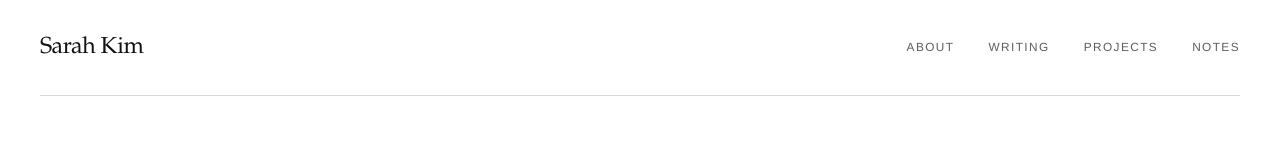
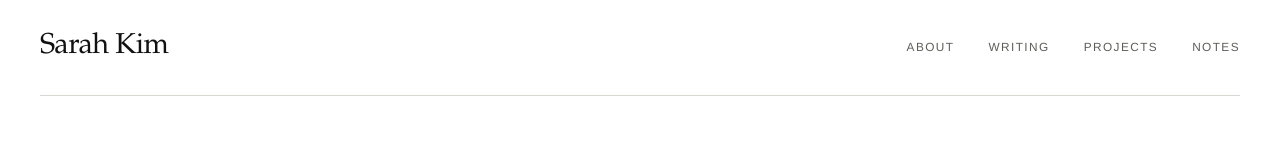
Before and after one commit to bysarahkim/bysarahkim.com, a Next.js app: page / in a window 1280 px wide. Shown: the top 160 px of the page. Built offline with nearby package versions, Linux system fonts and the light colour scheme.

Commit message:
Enlarge site wordmark

```diff
--- a/app/globals.css
+++ b/app/globals.css
@@ -43,7 +43,7 @@ main { overflow: hidden; }
 
 .wordmark {
   font-family: var(--serif);
-  font-size: 1.45rem;
+  font-size: 1.8rem;
   letter-spacing: -0.02em;
 }
 
```
